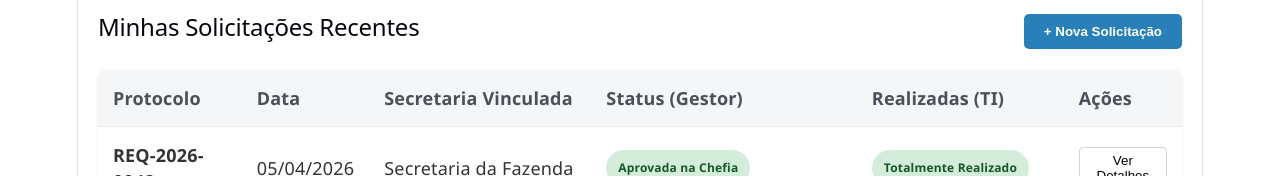
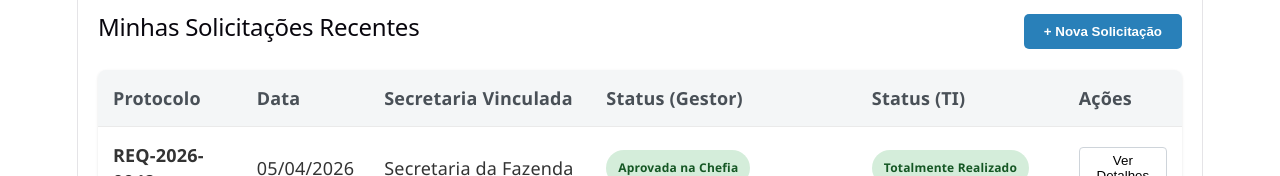
Before and after one commit to smenegas/access-control, a React (Vite) app: page /dashboard in a window 1280 px wide. Shown: the part 260-436 px from the top of the page. Built offline with nearby package versions, Linux system fonts and the light colour scheme; no server answers; sample sign-in values are in the browser's storage.

Commit message:
Code Optimization

```diff
--- a/src/components/claimant-dashboard/claimant-dashboard.jsx
+++ b/src/components/claimant-dashboard/claimant-dashboard.jsx
@@ -124,7 +124,7 @@ function ClaimantDashboard({ aoIniciarNovaSolicitacao }) {
                 <th>Data</th>
                 <th>Secretaria Vinculada</th>
                 <th>Status (Gestor)</th>
-                <th>Realizadas (TI)</th> {/* Coluna solicitada */}
+                <th>Status (TI)</th> {/* Coluna solicitada */}
                 <th>Ações</th>
               </tr>
             </thead>
```
